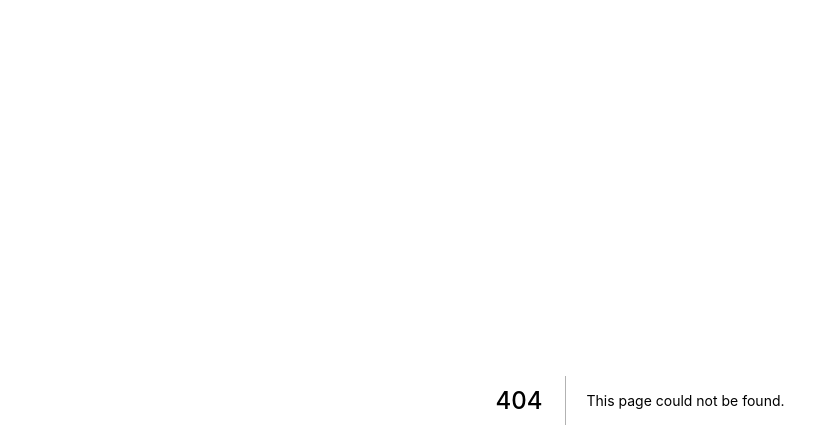
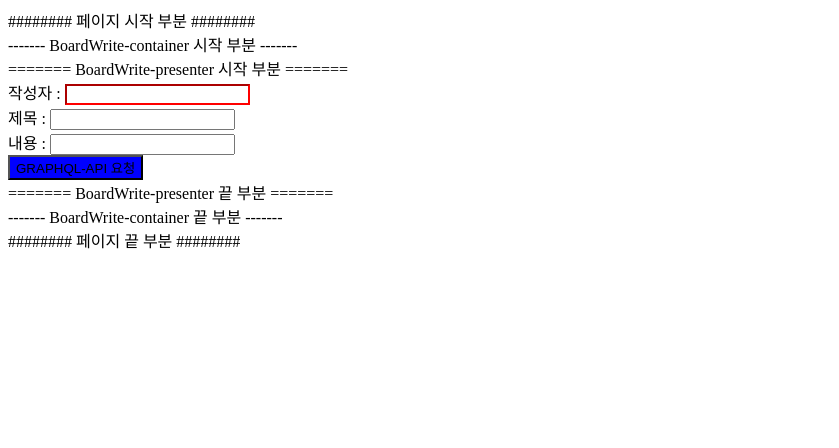
Before and after one commit to justdoplzz/class, a Next.js app: page /section06/06-01-container-presenter in a window 1280 px wide. Before the commit this address had no page. Shown: the top 448 px of the page, without its empty margins (0-839 px from the left). Built offline with nearby package versions, Linux system fonts and the light colour scheme.

Commit message:
[section06-01] container - presenter - 폴더 구조 나누기 - 각각이 컴포넌트로 작동 - 단방향 구조

```diff
--- /dev/null
+++ b/pages/section06/06-01-container-presenter/index.js
@@ -0,0 +1,10 @@
+import BoardWrite from '../../../src/components/units/board/write/BoardWrite-container'
+export default function ContainerPresenterPage(){
+    return(
+        <div>
+            <div>######## 페이지 시작 부분 ########</div>
+            <BoardWrite />
+            <div>######## 페이지 끝 부분 ########</div>
+        </div>
+    )
+}
--- /dev/null
+++ b/src/components/units/board/write/BoardWrite-container.js
@@ -0,0 +1,46 @@
+import { useMutation } from '@apollo/client';
+import { useState } from 'react';
+import BoardWriteUI from './BoardWrite-presenter';
+import { graphqlSetting } from './BoardWrite-queries';
+
+
+export default function BoardWrite(){
+    const [writer, setWriter] = useState()
+    const [title, setTitle] = useState()
+    const [contents, setContents] = useState()
+
+    const [myFunction] = useMutation(graphqlSetting)
+
+    const onClickSubmit = async () => {
+        const result = await myFunction({
+            variables: {            // variables : $ 역할 함
+                writer: writer,
+                title: title,
+                contents: contents
+            }
+        })
+        console.log(result)
+    }
+
+    const onChangeWriter = (event) => {
+        setWriter(event.target.value)
+    }
+    const onChangeTitle = (event) => {
+        setTitle(event.target.value)
+    }
+    const onChangeContents = (event) => {
+        setContents(event.target.value)
+    }
+    return(
+        <div>
+            <div>------- BoardWrite-container 시작 부분 -------</div>
+            <BoardWriteUI
+                aaa={onClickSubmit}
+                bbb={onChangeWriter}
+                ccc={onChangeTitle}
+                ddd={onChangeContents}
+                />
+            <div>------- BoardWrite-container 끝 부분 -------</div>
+        </div>
+    )
+}
--- /dev/null
+++ b/src/components/units/board/write/BoardWrite-presenter.js
@@ -0,0 +1,16 @@
+import { BlueButton, RedInput } from './BoardWrite-styles'
+
+export default function BoardWriteUI(props){
+    return(
+        <div>
+            <div>======= BoardWrite-presenter 시작 부분 =======</div>
+            <div>
+                작성자 : <RedInput type="text" onChange={props.bbb}/> <br/>
+                제목 : <input type="text" onChange={props.ccc}/> <br/>
+                내용 : <input type="text" onChange={props.ddd}/> <br/>
+                <BlueButton onClick={props.aaa}>GRAPHQL-API 요청</BlueButton>
+            </div>
+            <div>======= BoardWrite-presenter 끝 부분 =======</div>
+        </div>
+    )
+}
--- /dev/null
+++ b/src/components/units/board/write/BoardWrite-queries.js
@@ -0,0 +1,11 @@
+import { gql } from '@apollo/client'
+
+export const graphqlSetting = gql`
+    mutation createBoard($writer:String, $title: String, $contents: String){
+        createBoard(writer: $writer, title: $title, contents: $contents){
+            _id
+            number
+            message
+        }
+    }
+`
--- /dev/null
+++ b/src/components/units/board/write/BoardWrite-styles.js
@@ -0,0 +1,9 @@
+import styled from "@emotion/styled";
+
+export const RedInput = styled.input`
+    border-color:red
+`
+
+export const BlueButton = styled.button`
+    background-color: blue;
+`
```
